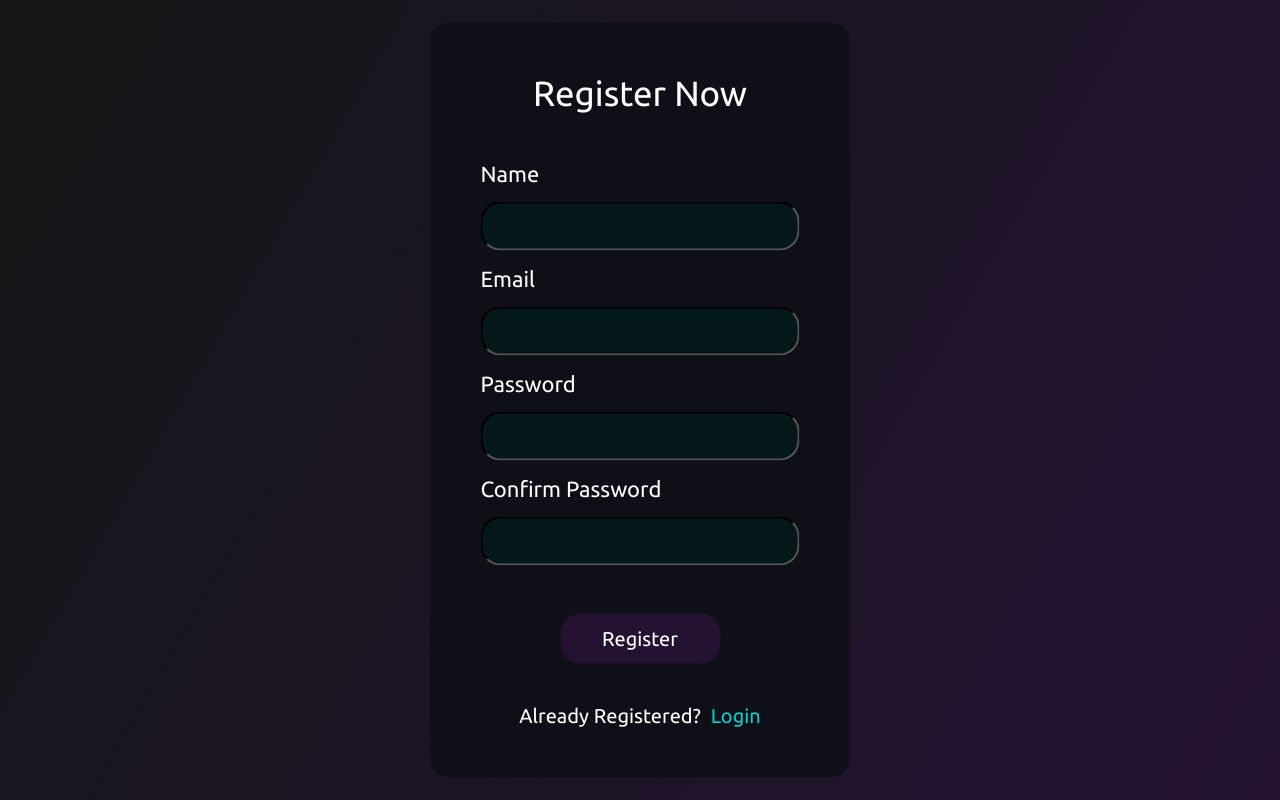
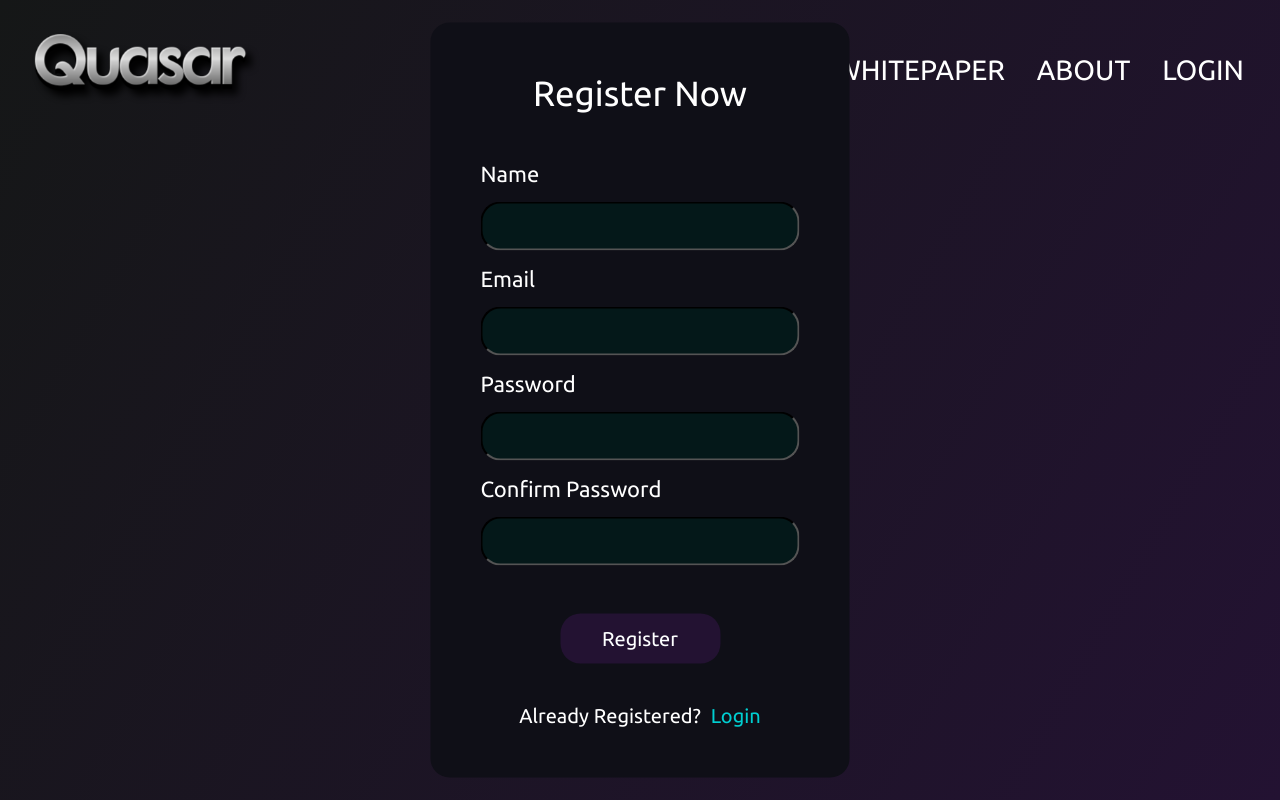
Before and after one commit to SanjayKumar-M/InteractiveWeb, a plain HTML site: page Register.html in a window 1280 px wide. Drawn offline with Linux system fonts and the light colour scheme.

Commit message:
register

```diff
--- a/Register.html
+++ b/Register.html
@@ -10,6 +10,19 @@
 </head>
 
 <body>
+    <nav>
+        <div class="logo"><a href="Home.html" style="text-decoration:none"><img src="/assets/quasar.png"
+                    style="cursor:pointer"></a></div>
+
+        <div class="side">
+            <ul>
+                <li><a href="Profile.html">PROFILE</a></li>
+                <li><a>WHITEPAPER</a></li>
+                <li><a>ABOUT</a></li>
+                <li><a href="index.html">LOGIN</a></li>
+            </ul>
+        </div>
+    </nav>
     <div class="container">
         <div class="name">Register Now</div>
         <form action="#">
--- a/style.css
+++ b/style.css
@@ -23,6 +23,41 @@ body {
     color: white;
 }
 
+nav {
+    width: 100%;
+    top: 0;
+    left: 0;
+    position: absolute;
+    display: flex;
+    justify-content: space-between;
+    padding: 20px;
+    align-items: center;
+    font-size: 20px;
+
+}
+
+.logo img {
+    width: 70%;
+    height: 80%;
+}
+
+nav ul {
+    list-style: none;
+    display: flex;
+
+}
+
+nav ul a {
+    margin: 16px;
+    font-size: 28px;
+    cursor: pointer;
+    text-decoration: none;
+    color: white;
+}
+
+nav ul a:hover {
+    color: wheat;
+}
 .container {
     position: absolute;
     top: 50%;
```
Also changed, not shown: index.html (+12 -0 lines).
